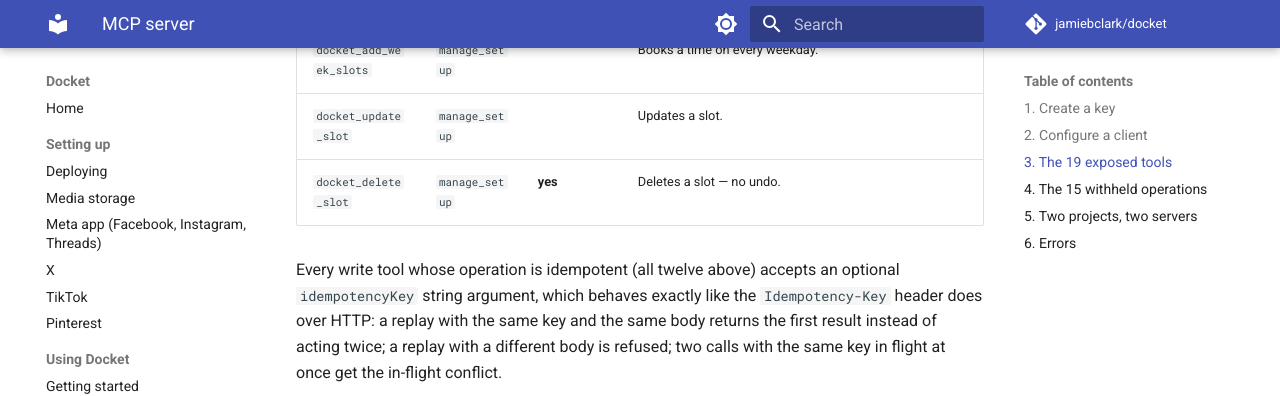
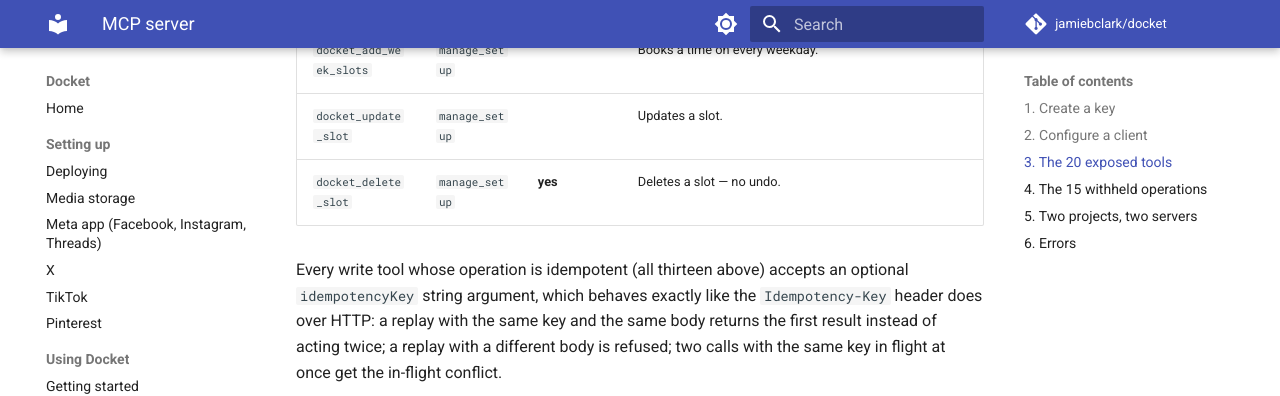
Before and after one commit to jamiebclark/docket, an MkDocs documentation site: the page built from docs/mcp.md, in a window 1280 px wide and 900 px high, scrolled down 2351 px. Shown: the top 396 px of the window. Built offline with MkDocs 1.6.1 and Material for MkDocs 9.7.7, drawn with Linux system fonts in a browser that asks for light colours; comment, search, counter and statistics services are not loaded; some of the changed text lies outside the part shown.

Commit message:
test(api): follow the new operation through every surface guard
The drift guards each enumerate the API surface separately, and the first
commit only updated one of them. docket_update_post now appears in the frozen
name list, in both per-operation fixture tables, and in the two tool counts
docs/mcp.md states. All four were real catches: the surface is meant to be
stated in exactly as many places as it is, and kept in step.

Co-Authored-By: Claude Opus 5 <noreply@anthropic.com>

```diff
--- a/docs/mcp.md
+++ b/docs/mcp.md
@@ -10,7 +10,7 @@ Same as for the public API: in the project, open **Settings → API keys → Cre
 
 Point your MCP client at `{{base}}/api/mcp` and give it the key as a bearer credential (`Authorization: Bearer dkt_…`), exactly as you would configure the header for the public API. There is no separate MCP credential and no browser session involved — a signed-in browser confers nothing to an MCP client, and listing tools requires the same valid key as calling one.
 
-## 3. The 19 exposed tools
+## 3. The 20 exposed tools
 
 The key decides the project: there is no project-selection tool, and no tool takes a project id. Running two brands means two configured servers with two keys — see section 6.
 
@@ -39,7 +39,7 @@ Four tools demand an explicit `confirm: true` argument because their effect cann
 | `docket_update_slot` | `manage_setup` | | Updates a slot. |
 | `docket_delete_slot` | `manage_setup` | **yes** | Deletes a slot — no undo. |
 
-Every write tool whose operation is idempotent (all twelve above) accepts an optional `idempotencyKey` string argument, which behaves exactly like the `Idempotency-Key` header does over HTTP: a replay with the same key and the same body returns the first result instead of acting twice; a replay with a different body is refused; two calls with the same key in flight at once get the in-flight conflict.
+Every write tool whose operation is idempotent (all thirteen above) accepts an optional `idempotencyKey` string argument, which behaves exactly like the `Idempotency-Key` header does over HTTP: a replay with the same key and the same body returns the first result instead of acting twice; a replay with a different body is refused; two calls with the same key in flight at once get the in-flight conflict.
 
 Each tool's description, generated from its operation rather than hand-written, states the project it acts on, the permission it needs, and the failures it can answer with — so a client can be asked what a tool does and get an answer that cannot drift from the code.
 
```
Also changed, not shown: 3 other files.
